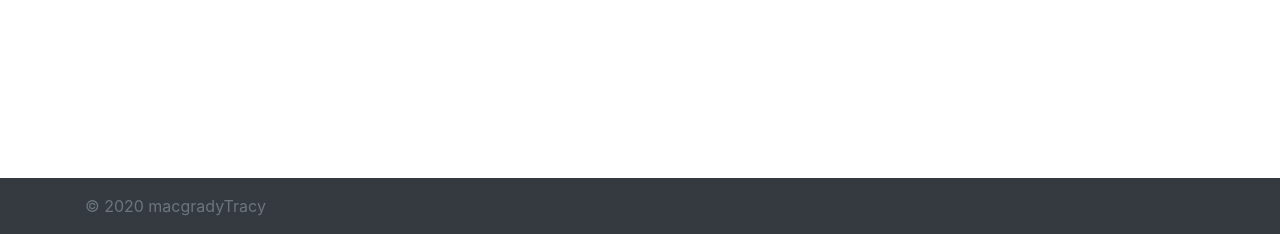
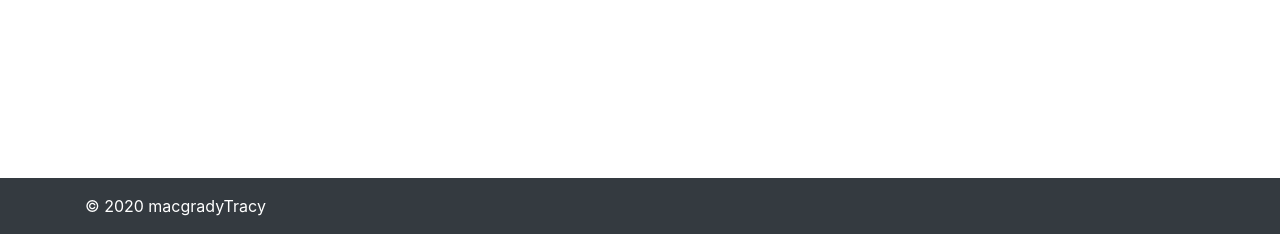
Before and after one commit to macTracyHuang/cs50w_project1, a Flask app: page / in a window 1280 px wide. Shown: the part 566-800 px from the top of the page. Run offline with Flask 2, Linux system fonts and the light colour scheme; the visitor is signed in with stand-in values (Sample User, id 1); some libraries are stand-ins or nearby versions.

Commit message:
change footer color

```diff
--- a/templates/layout.html
+++ b/templates/layout.html
@@ -84,7 +84,7 @@
 
   <footer class="footer bg-dark mt-auto py-3">
     <div class="container">
-      <span class="text-muted">© 2020 macgradyTracy</span>
+      <span class="text-white">© 2020 macgradyTracy</span>
     </div>
   </footer>
   <!--Bootstrap Scripts -->
```
